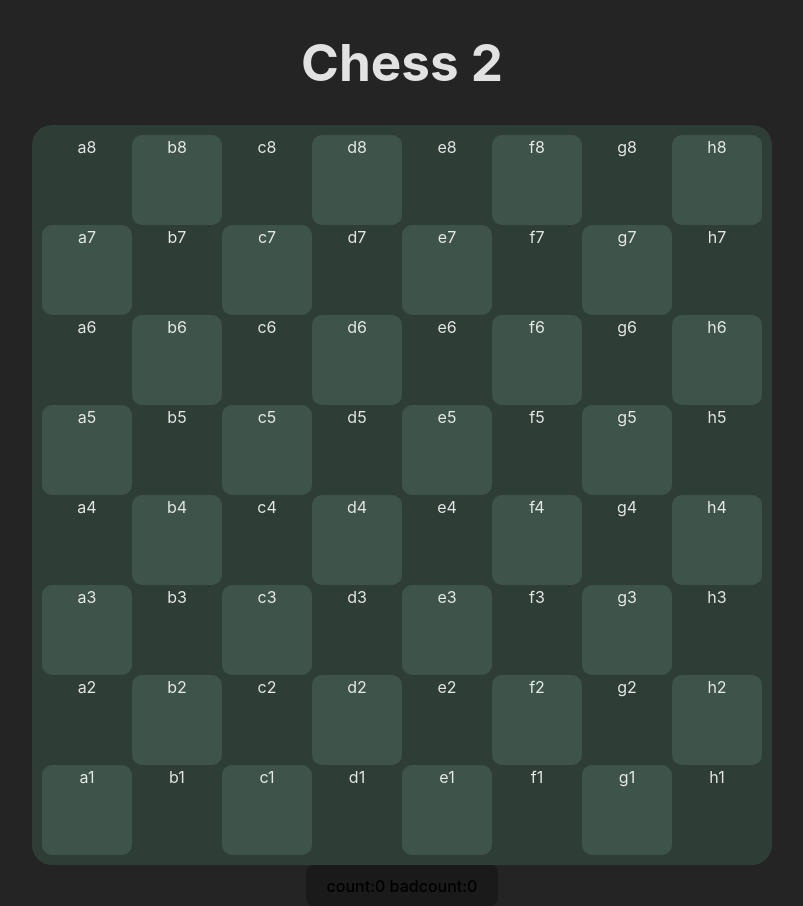
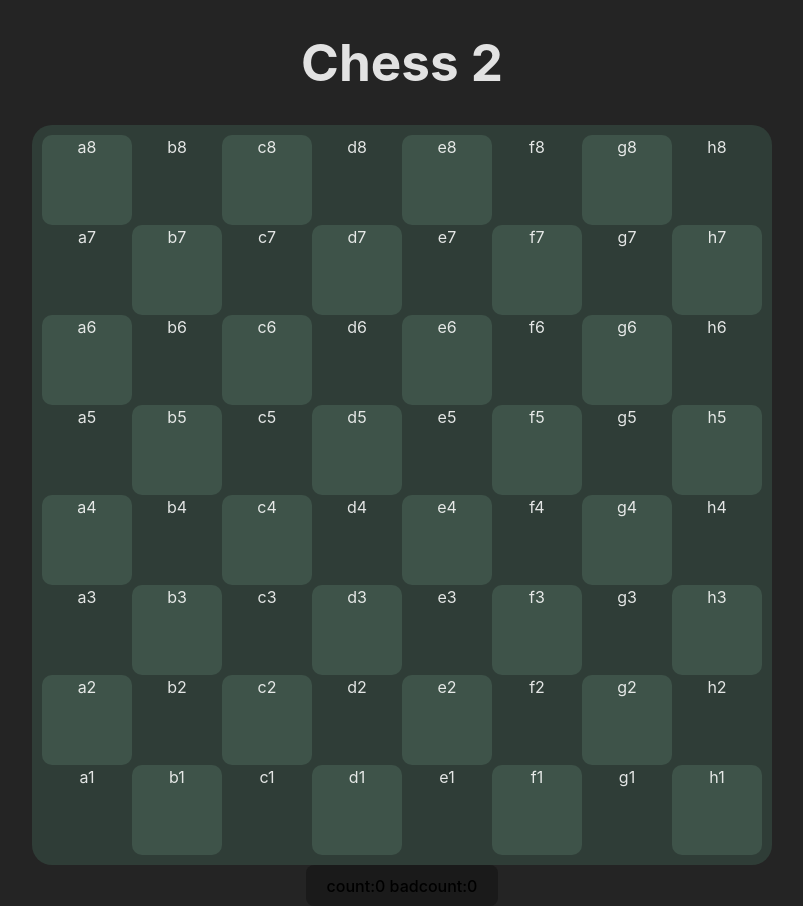
Before and after one commit to jon-bwc/chess2, a React (Vite) app in the folder vite-project/: page / in a window 1280 px wide. Shown: the whole page, without its empty margins (238-1041 px from the left). Built offline with nearby package versions, Linux system fonts and the light colour scheme.

Commit message:
Fix checkerboard color bug

```diff
--- a/vite-project/src/App.tsx
+++ b/vite-project/src/App.tsx
@@ -109,24 +109,16 @@ export default function App() {
       return row + 1;
     }
 
-    function getSquareClass(num: number) {
-      let test = num;
-      if (isWhite) {
-        test++;
-      }
-      if (test % 2) {
-        return ' dark-square'
-      }
-      return ' light-square'
-    }
-
     return (
       <div id="board">
           { board.map((row, i) => {
               return (
                 <div key={getRank(i)} className="rank"> {
                   row.map((square, j) =>
-                    <div key={square.getFile()+square.getRank()} className={'square' + getSquareClass(i + j)}>
+                    <div
+                      key={square.getFile()+square.getRank()}
+                      className={'square' + ((i + j) % 2 ? ' dark-square': ' light-square')}
+                    >
                       {square.getFile()+square.getRank()}
                     </div>)
                   }
```
